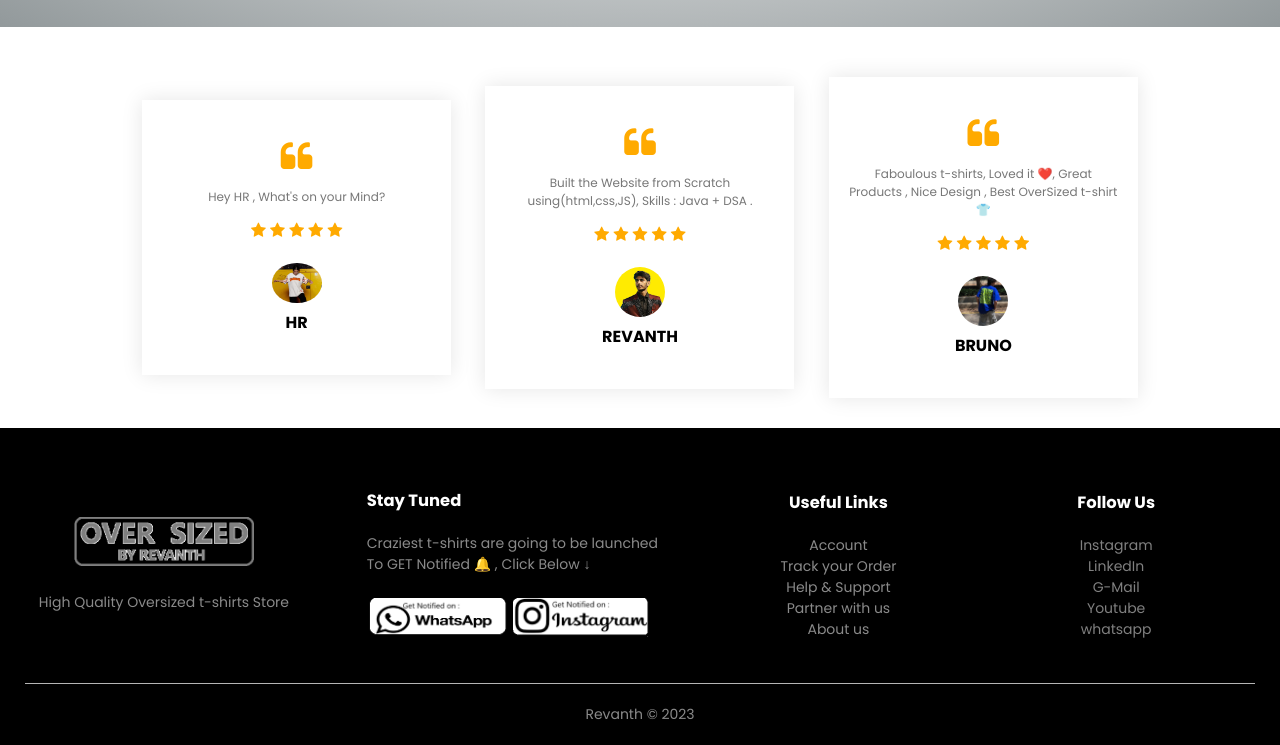
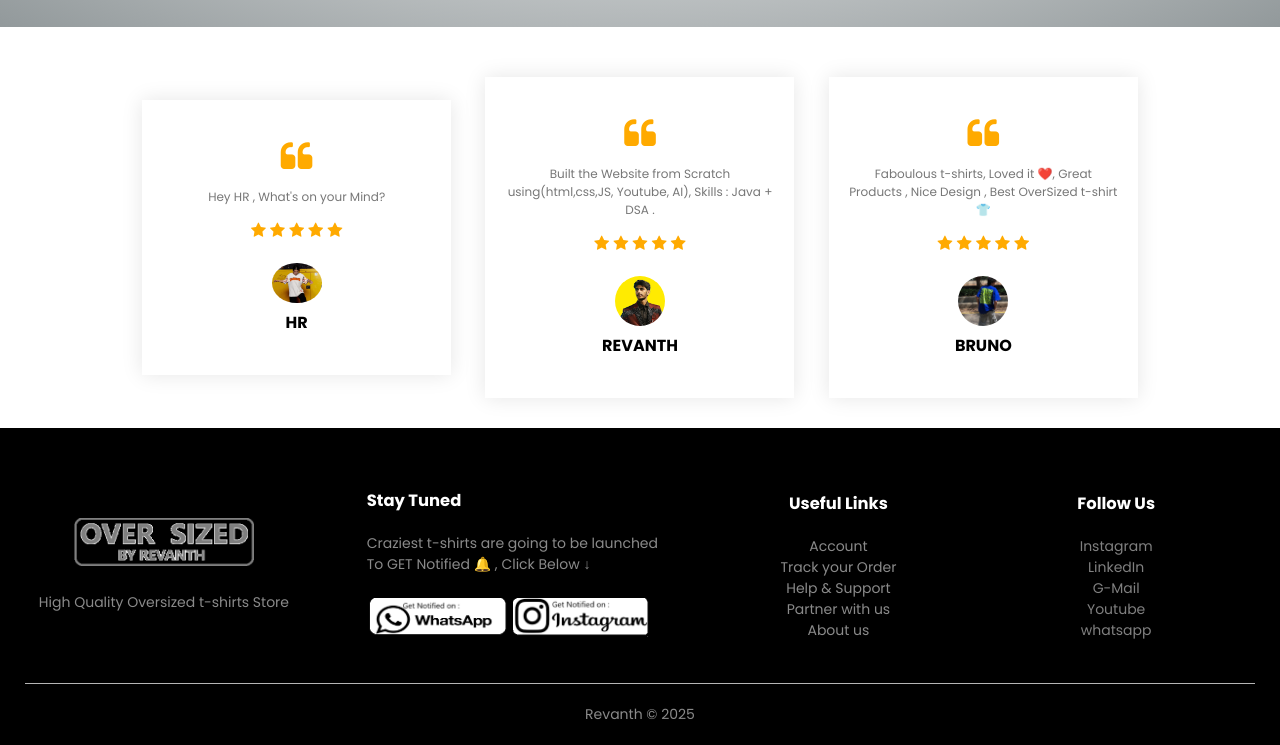
Before and after one commit to Revanth-05/OverSized, a plain HTML site: page index.html in a window 1280 px wide. Shown: the part 3275-4020 px from the top of the page. Drawn offline with Linux system fonts and the light colour scheme.

Commit message:
Update index.html

```diff
--- a/index.html
+++ b/index.html
@@ -263,7 +263,7 @@
             </div>
             <div class="col-3">
                 <i class="fa fa-quote-left"></i>
-                <p>Built the Website from Scratch using(html,css,JS),
+                <p>Built the Website from Scratch using(html,css,JS, Youtube, AI),
                     Skills : Java + DSA .
                 </p>
                 <div class="rating">
@@ -361,7 +361,7 @@
             </div>
         </div>
         <hr>
-        <p class="Copyright">Revanth © 2023</p>
+        <p class="Copyright">Revanth © 2025</p>
     </div>
 </div>
 <!-- js for toggle menu -->
```
